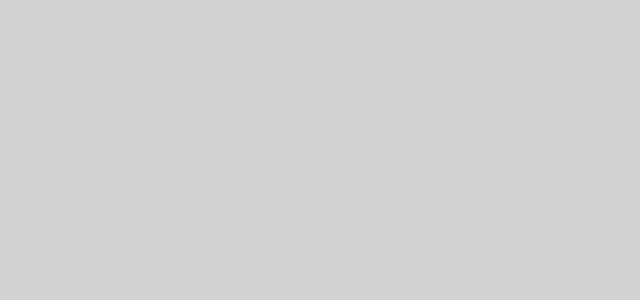
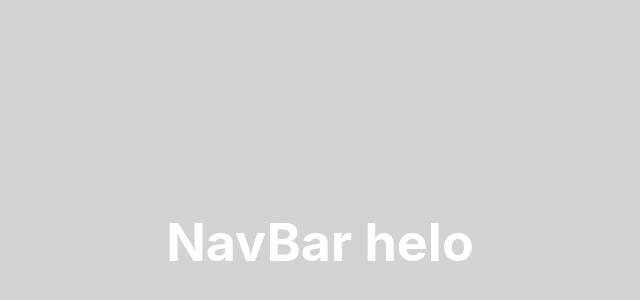
Before and after one commit to Levani1111/NavBar, a React (Create React App) app: page / in a window 1280 px wide. Shown: the part 158-458 px from the top of the page, without its empty margins (320-960 px from the left). Built offline with nearby package versions, Linux system fonts and the light colour scheme.

Commit message:
created Components/Navbar/Navbar.js

```diff
--- a/src/App.js
+++ b/src/App.js
@@ -1,12 +1,14 @@
 import React from "react";
 import "./App.css";
-// import NavBar from "./Components/Navbar/Navbar.js";
+import NavBar from "./Components/Navbar/Navbar.js";
 
 function App() {
   return (
     <div className="App">
       <header className="App-header">
-        <div>{/* <NavBar /> */}</div>
+        <div>
+          <NavBar />
+        </div>
       </header>
     </div>
   );
--- /dev/null
+++ b/src/Components/Navbar/Navbar.js
@@ -0,0 +1,11 @@
+import React from "react";
+
+function Navbar() {
+  return (
+    <div>
+      <h1>NavBar helo</h1>
+    </div>
+  );
+}
+
+export default Navbar;
```
